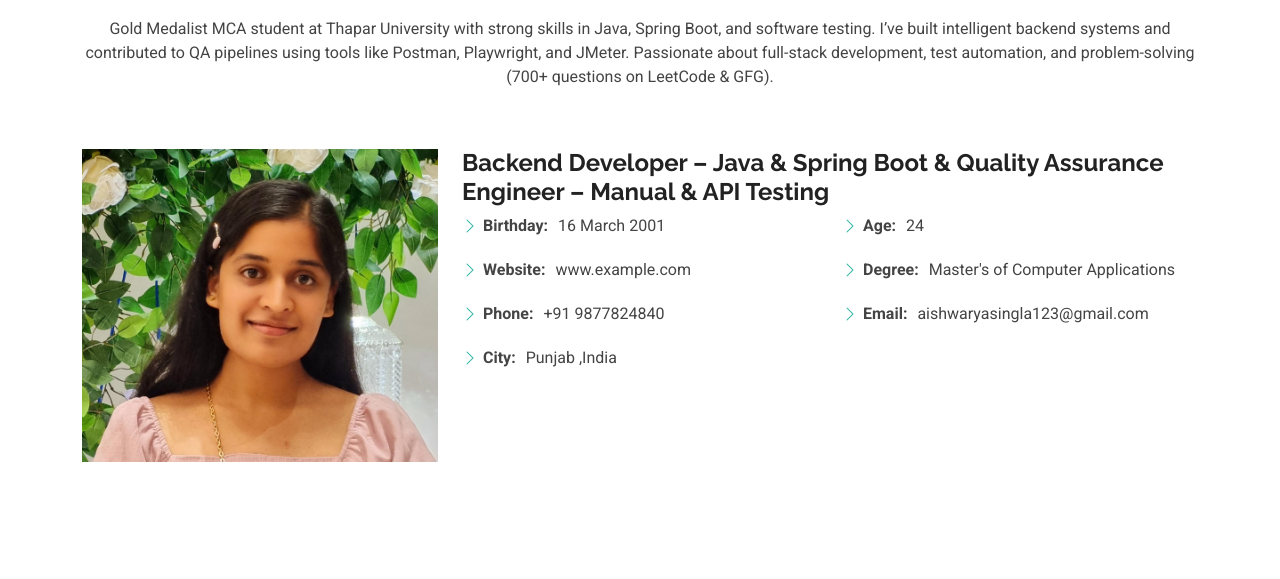
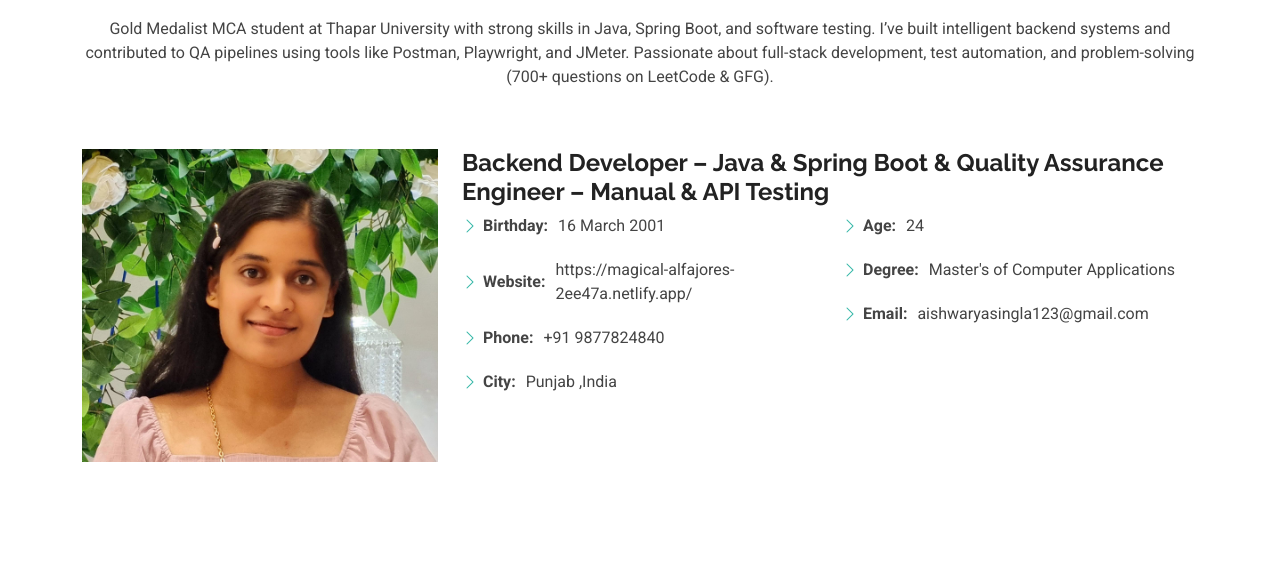
Before and after one commit to aishwaryabit1603/Aishwarya_portfolio_website, a plain HTML site: page index.html in a window 1280 px wide. Shown: the part 204-783 px from the top of the page. Drawn offline with Linux system fonts and the light colour scheme.

Commit message:
website added

```diff
--- a/index.html
+++ b/index.html
@@ -92,7 +92,8 @@
               <div class="col-lg-6">
                 <ul>
                   <li><i class="bi bi-chevron-right"></i> <strong>Birthday:</strong> <span>16 March 2001</span></li>
-                  <li><i class="bi bi-chevron-right"></i> <strong>Website:</strong> <span>www.example.com</span></li>
+                  <li><i class="bi bi-chevron-right"></i> <strong>Website:</strong>
+                    <span>https://magical-alfajores-2ee47a.netlify.app/</span></li>
                   <li><i class="bi bi-chevron-right"></i> <strong>Phone:</strong> <span>+91 9877824840</span></li>
                   <li><i class="bi bi-chevron-right"></i> <strong>City:</strong> <span>Punjab ,India</span></li>
                 </ul>
```
Also changed, not shown: 1 other file.
